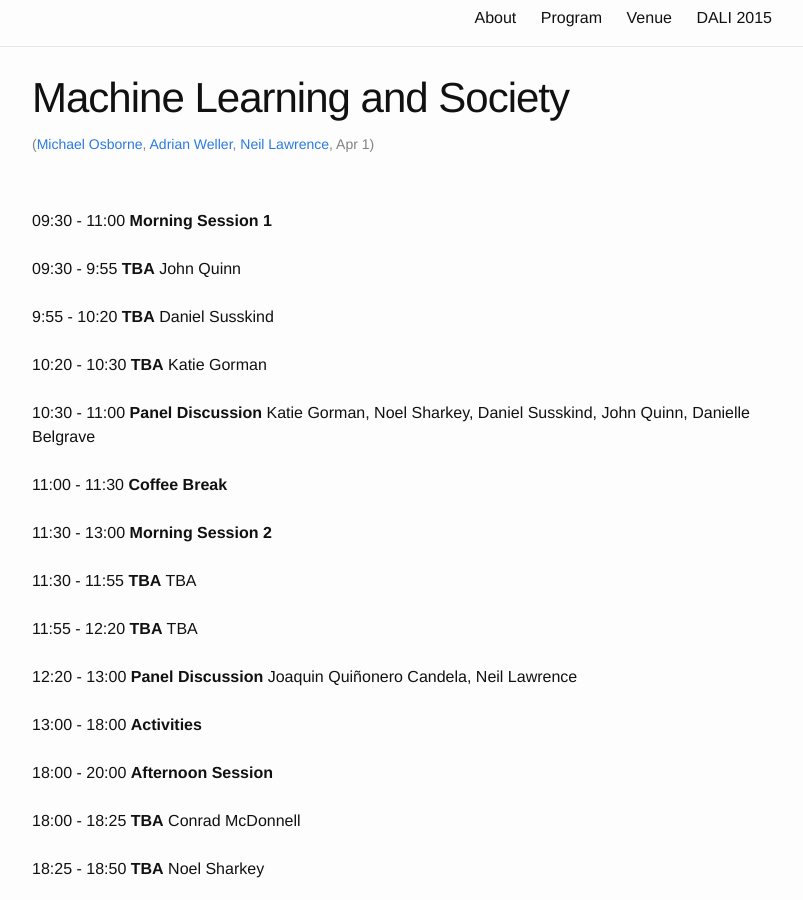
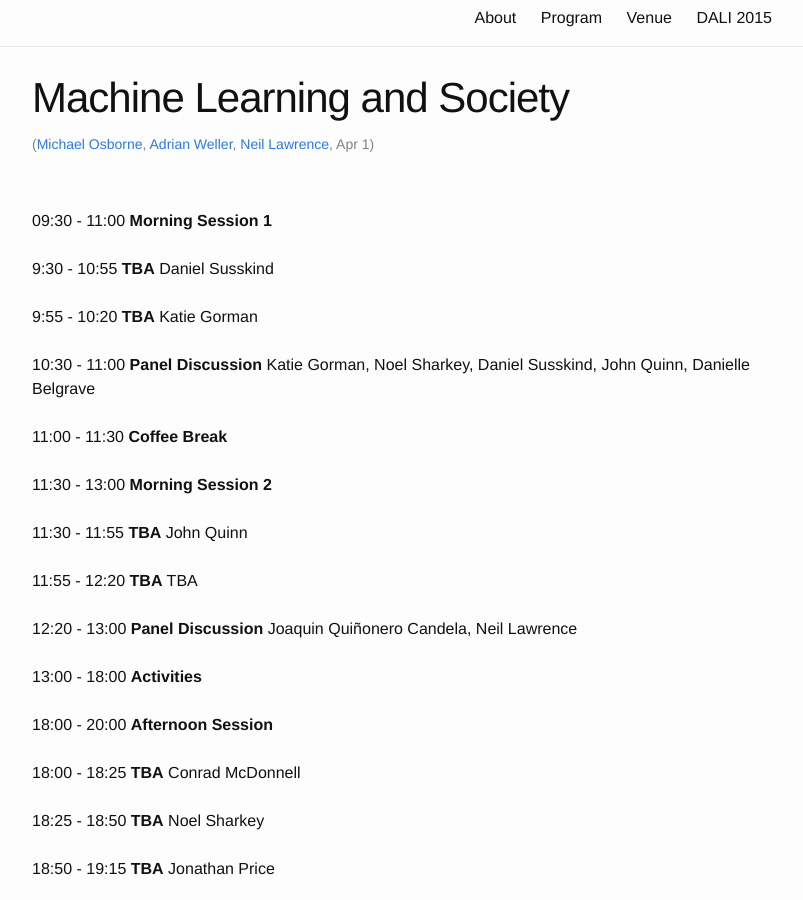
Before and after one commit to dalimeeting/dalimeeting.github.io, a Jekyll site: the page built from _posts/2016-04-01-machine-learning-society.md, in a window 1280 px wide and 900 px high, scrolled down 361 px. Shown: the whole window, without its empty margins (238-1041 px from the left). Built offline with Jekyll 4.4.1, drawn with Linux system fonts in a browser that asks for light colours.

Commit message:
Update schedule

```diff
--- a/_posts/2016-04-01-machine-learning-society.md
+++ b/_posts/2016-04-01-machine-learning-society.md
@@ -22,17 +22,13 @@
   start: "09:30"
   end: "11:00"
 - title: "TBA"
-  speaker: "John Quinn"
-  start: "09:30"
-  end: "9:55"
+  speaker:  "Daniel Susskind"
+  start: "9:30"
+  end: "10:55"
 - title: "TBA"
-  speaker:  "Daniel Susskind"
+  speaker: "Katie Gorman"
   start: "9:55"
   end: "10:20"
-- title: "TBA"
-  speaker: "Katie Gorman"
-  start: "10:20"
-  end: "10:30"
 - title: "Panel Discussion"
   speaker: "Katie Gorman, Noel Sharkey, Daniel Susskind, John Quinn, Danielle Belgrave"
   start: "10:30"
@@ -44,7 +40,7 @@
   start: "11:30"
   end: "13:00"
 - title: "TBA"
-  speaker: "TBA"
+  speaker: "John Quinn"
   start: "11:30"
   end: "11:55"
 - title: "TBA"
```
